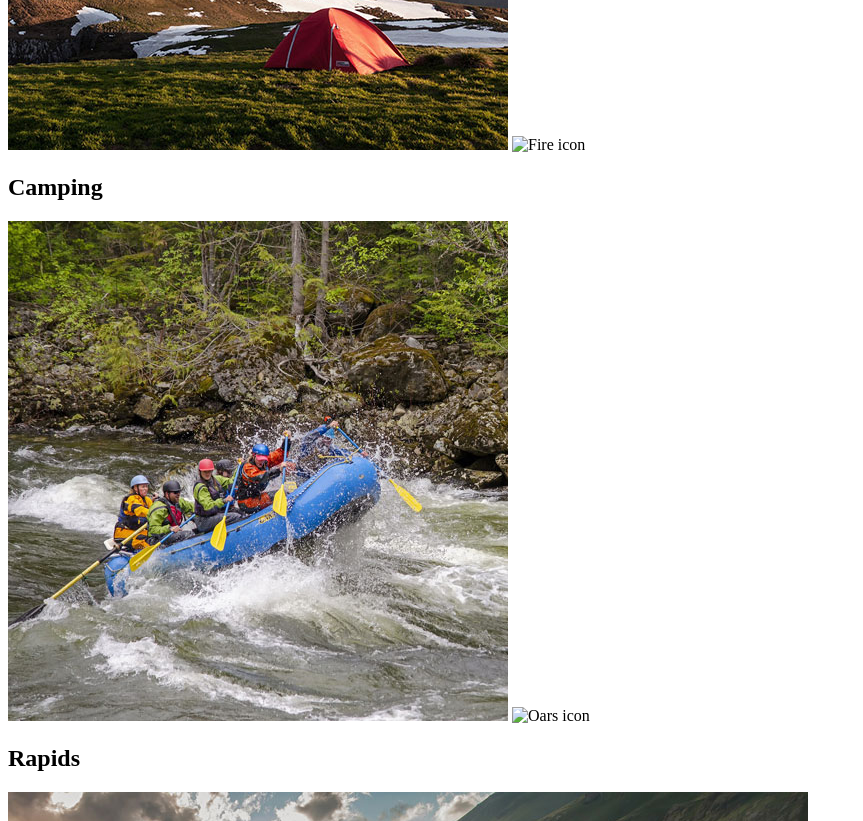
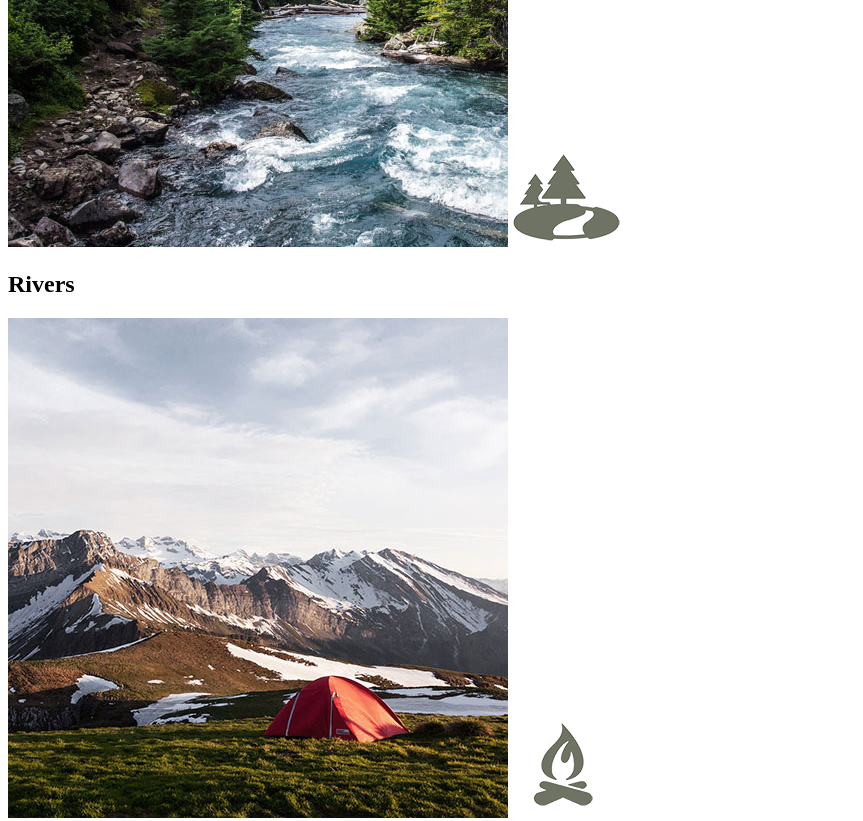
Before and after one commit to TiagoWurmli/wwd130, a plain HTML site: page wdd130/wwr/index.html in a window 1280 px wide. Shown: the part 1380-2201 px from the top of the page, without its empty margins (0-863 px from the left). Drawn offline with Linux system fonts and the light colour scheme.

Commit message:
images not showing fix

```diff
--- a/wdd130/wwr/index.html
+++ b/wdd130/wwr/index.html
@@ -24,7 +24,7 @@
 
     <div id="hero">
         <div id="hero-box">
-            <img id="hero-img" src="image/hero.png" alt="People enjoying rafting">
+            <img id="hero-img" src="images/hero.png" alt="People enjoying rafting">
         </div>
         <section id="hero-msg">
             <h1 class="home-title">Have An Adventure</h1>
@@ -39,17 +39,17 @@
 
         <section class="rivers-card">
             <img class="card-img" src="images/rivers.jpg" alt="River in the forest">
-            <img class="icon" src="images/rivers-icon.png" alt="River icon">
+            <img class="icon" src="images/river_icon.png" alt="River icon">
             <h2>Rivers</h2>
         </section>
         <section class="camping-card">
             <img class="card-img" src="images/camping.jpg" alt="Tent in mountains">
-            <img class="icon" src="images/fire-icon.png" alt="Fire icon">
+            <img class="icon" src="images/fire_icon.png" alt="Fire icon">
             <h2>Camping</h2>
         </section>
         <section class="rapids-card">
             <img class="card-img" src="images/rapids.jpg" alt="Rafting boat">
-            <img class="icon" src="images/oars-icon.png" alt="Oars icon">
+            <img class="icon" src="images/oars_icon.png" alt="Oars icon">
             <h2>Rapids</h2>
         </section>
 
```
Also changed, not shown: wdd130/wwr/images/oars_icon.png (renamed from wdd130/wwr/images/oars.png).
